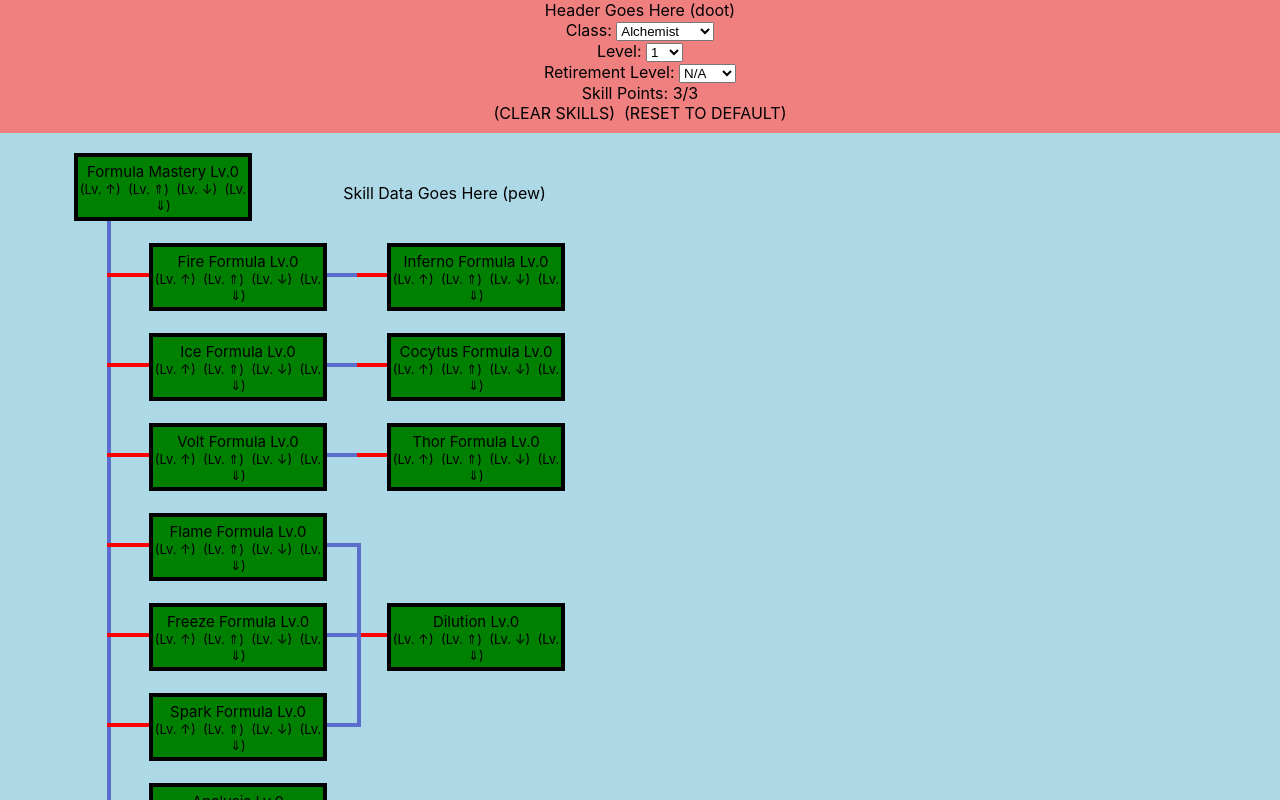
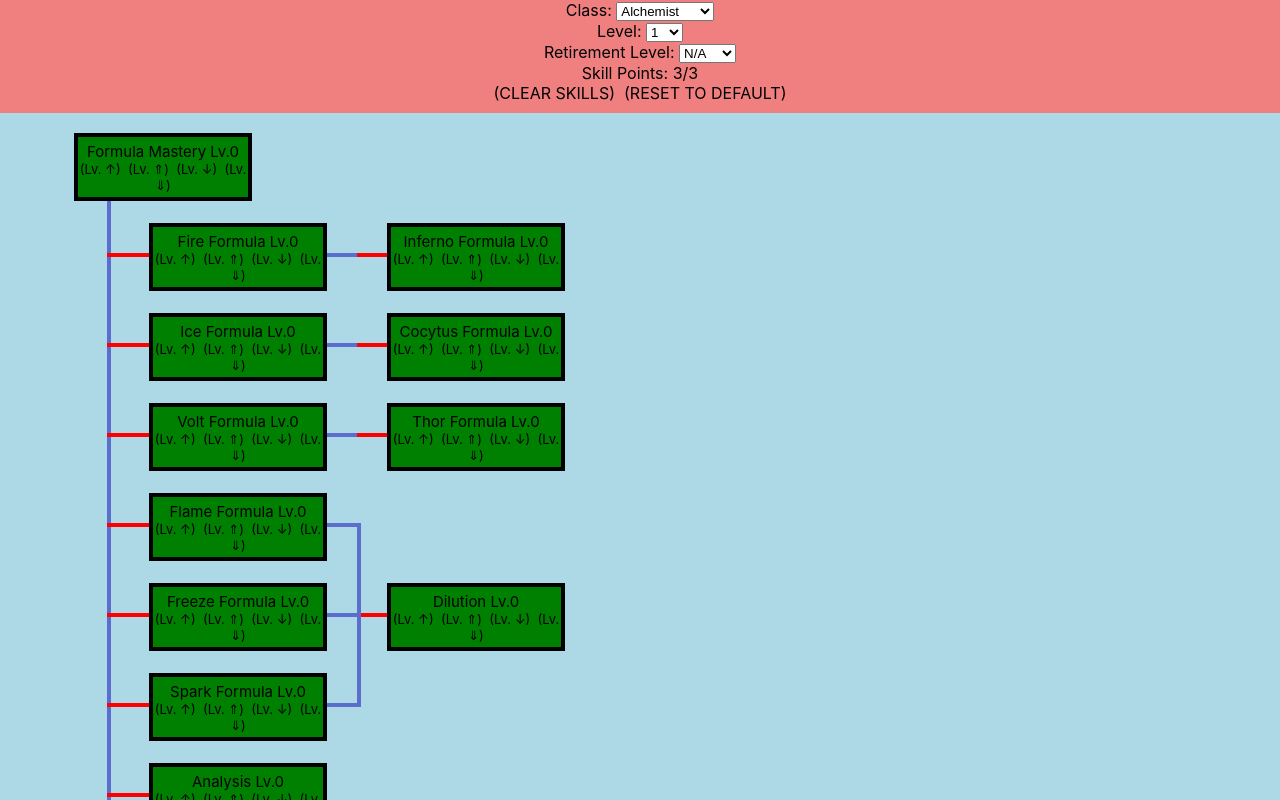
Before and after one commit to aturfah/eou-skillsim, a React (Create React App) app: page / in a window 1280 px wide. Shown: the top 800 px of the page. Built offline with nearby package versions, Linux system fonts and the light colour scheme.

Commit message:
Remove placeholder text

```diff
--- a/src/Header/header.js
+++ b/src/Header/header.js
@@ -138,7 +138,7 @@ class Header extends Component {
         const levelBox = this.buildLevelBox()
         const retirementBox = this.buildRetirementBox()
 
-        return <div className="HeaderBar">Header Goes Here (doot)
+        return <div className="HeaderBar">
             {classDropdown}
             {levelBox}
             {retirementBox}
--- a/src/SkillTree/skillTree.js
+++ b/src/SkillTree/skillTree.js
@@ -236,7 +236,6 @@ class SkillTree extends Component {
         }
 
         return <div className="SkillTree" style={divStyle}>
-            Skill Data Goes Here (pew)
             {doot}
             </div>
     }
```
